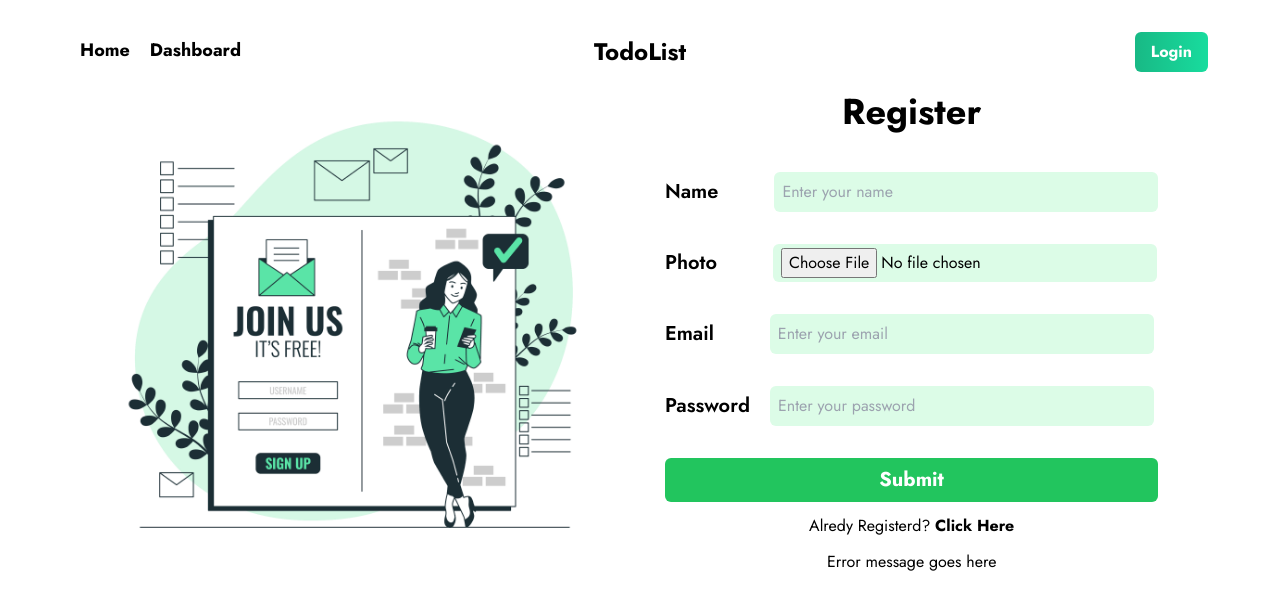
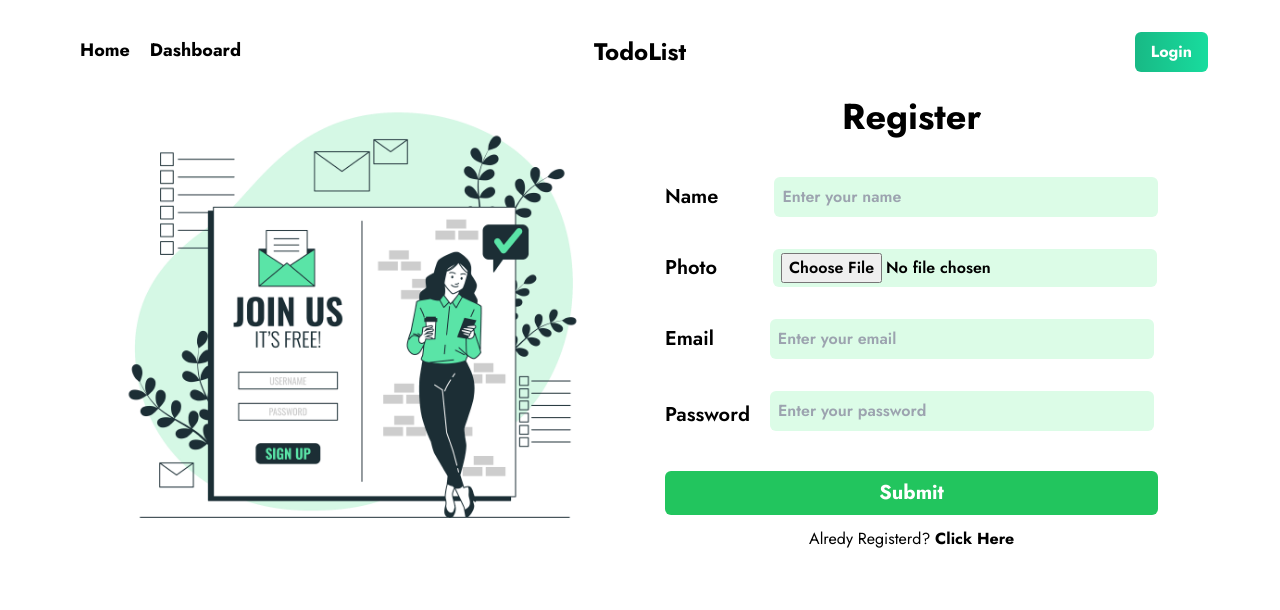
Before and after one commit to SabbirAhamedMaruf/TodoList-Client, a React (Vite) app: page /register in a window 1280 px wide. Shown: the top 610 px of the page. Built offline with nearby package versions, Linux system fonts and the light colour scheme; no server answers.

Commit message:
added functionality of user creation using email and password

```diff
--- a/package.json
+++ b/package.json
@@ -10,9 +10,11 @@
     "preview": "vite preview"
   },
   "dependencies": {
+    "axios": "^1.6.2",
     "firebase": "^10.7.1",
     "localforage": "^1.10.0",
     "match-sorter": "^6.3.1",
+    "prop-types": "^15.8.1",
     "react": "^18.2.0",
     "react-dom": "^18.2.0",
     "react-icons": "^4.12.0",
--- /dev/null
+++ b/src/Hooks/useAxiosPublic.jsx
@@ -0,0 +1,12 @@
+import axios from "axios";
+
+const axiosPublic = axios.create({
+  baseURL: "https://blood-donation-server-fawn.vercel.app",
+  withCredentials: true,
+});
+
+const useAxiosPublic = () => {
+  return axiosPublic;
+};
+
+export default useAxiosPublic;
--- a/src/Pages/Security/Register.jsx
+++ b/src/Pages/Security/Register.jsx
@@ -1,10 +1,87 @@
-import { useState } from "react";
+import { useContext, useState } from "react";
 import registerlogo from "../../assets/register.jpg";
 import Navbar from "../Shared/Navbar";
-import { Link } from "react-router-dom";
+import { useNavigate } from "react-router-dom";
+import { SecurityContext } from "../../Provider/SecurityProvider";
+import axios from "axios";
+import { NotificationContext } from "../../Hooks/Notification";
+import RegisterForm from "./RegisterForm";
+
+// Adding a generel instants for imgBB API for photo hosting
+const imageHostingAPI = `https://api.imgbb.com/1/upload?key=${
+  import.meta.env.VITE_IMGBBAPIKEY
+}`;
 
 const Register = () => {
-  const [error, setError] = useState("");
+  const [error, setError] = useState(null);
+  const [disabled, setDisabled] = useState(true);
+  const navigate = useNavigate();
+  const {
+    registerUserWithEmailAndPassword,
+    handleUpdateUserPhoto,
+    handleSignOut,
+  } = useContext(SecurityContext);
+  const { handleSuccessToast, handleErrorToast } =
+    useContext(NotificationContext);
+
+  // Handle password validation
+  const handlePasswordValidation = (e) => {
+    e.preventDefault();
+    if (e.target.value.length === 0) {
+      setError(null);
+      setDisabled(true);
+      return;
+    } else if (e.target.value.length < 6) {
+      setError("Password should be at least 6 character");
+      setDisabled(true);
+      return;
+    } else if (!/[A-Z]/.test(e.target.value)) {
+      setError("Password should contain at least one uppercase letter!");
+      setDisabled(true);
+      return;
+    } else if (!/[$#&|@%*]/.test(e.target.value)) {
+      setError("Password should contain at least one special letter!");
+      setDisabled(true);
+      return;
+    } else {
+      setError(null);
+      setDisabled(false);
+      return;
+    }
+  };
+
+  // Create user using email and password function
+  const createUserUsingEmailAndPassword = async (e) => {
+    e.preventDefault();
+    const form = e.target;
+    const username = form.name.value;
+    const useremail = form.email.value;
+    const userpassword = form.password.value;
+
+    // getting user photo
+    const formData = new FormData();
+    formData.append("image", form.photo.files[0]);
+    // Hosting user photo inside imgbb
+    const result = await axios.post(imageHostingAPI, formData);
+    const userphoto = result.data.data.display_url;
+
+    // Sending credential to firebase
+    registerUserWithEmailAndPassword(useremail, userpassword)
+      .then((res) => {
+        // updating user name and photo
+        handleUpdateUserPhoto(res.user, username, userphoto);
+        handleSignOut();
+        navigate("/login");
+        handleSuccessToast("User created successfully!");
+      })
+      .catch((error) => {
+        if (error.message.includes("auth/email-already-in-use")) {
+          handleErrorToast("This email is already registerd!");
+        } else {
+          handleErrorToast(error.message);
+        }
+      });
+  };
 
   return (
     <div className="lg:w-[90%] m-auto pt-3">
@@ -15,83 +92,14 @@ const Register = () => {
         <div className="lg:w-1/2 bg-white">
           <img src={registerlogo} className="px-10 lg:px-0" />
         </div>
-        <div className=" space-y-3">
-          <h1 className="text-center font-bold text-2xl md:text-3xl lg:text-4xl mb-10">
-            Register
-          </h1>
-          <form className="flex flex-col space-y-8">
-            <div className="flex items-center gap-14">
-              <label
-                className="text-[15px] lg:text-xl font-semibold"
-                htmlFor="name"
-              >
-                Name
-              </label>
-              <input
-                className="w-[60vw] lg:w-[30vw] py-2 px-2 bg-green-100 rounded-md outline-none"
-                type="text"
-                name="name"
-                placeholder="Enter your name"
-              />
-            </div>
-            <div className="flex items-center gap-14">
-              <label
-                className="text-[15px] lg:text-xl font-semibold"
-                htmlFor="photo"
-              >
-                Photo
-              </label>
-              <input
-                className="w-[60vw] lg:w-[30vw] py-1 px-2 bg-green-100 rounded-md outline-none"
-                type="file"
-                name="photo"
-              />
-            </div>
-            <div className="flex items-center gap-14">
-              <label
-                className="text-[15px] lg:text-xl font-semibold"
-                htmlFor="email"
-              >
-                Email
-              </label>
-              <input
-                className="w-[60vw] lg:w-[30vw] py-2 px-2 bg-green-100 rounded-md outline-none"
-                type="email"
-                name="email"
-                placeholder="Enter your email"
-              />
-            </div>
-            <div className="flex items-center gap-7 lg:gap-5">
-              <label
-                className="text-[15px] lg:text-xl font-semibold"
-                htmlFor="password"
-              >
-                Password
-              </label>
-              <input
-                className="w-[60vw] lg:w-[30vw] py-2 px-2 bg-green-100 rounded-md outline-none"
-                type="password"
-                name="password"
-                placeholder="Enter your password"
-              />
-            </div>
 
-            <input
-              className="text-center text-xl text-white font-bold rounded-md  py-2 bg-black lg:bg-green-500 transition-colors duration-700 hover:bg-[#fb9c00]"
-              type="submit"
-              value="Submit"
-            />
-          </form>
-          <div className="text-center space-y-3">
-            <p>
-              Alredy Registerd?{" "}
-              <Link to="/login" className="font-bold hover:text-green-500">
-                Click Here
-              </Link>
-            </p>
-            <p>Error message goes here</p>
-          </div>
-        </div>
+        {/* Separated form of Register inside Register From Component */}
+        <RegisterForm
+          error={error}
+          disabled={disabled}
+          handlePasswordValidation={handlePasswordValidation}
+          createUserUsingEmailAndPassword={createUserUsingEmailAndPassword}
+        ></RegisterForm>
       </div>
     </div>
   );
--- /dev/null
+++ b/src/Pages/Security/RegisterForm.jsx
@@ -0,0 +1,107 @@
+import { Link } from "react-router-dom";
+import PropTypes from "prop-types";
+const RegisterForm = ({
+  error,
+  disabled,
+  handlePasswordValidation,
+  createUserUsingEmailAndPassword,
+}) => {
+  return (
+    <div className=" space-y-3">
+      <h1 className="text-center font-bold text-2xl md:text-3xl lg:text-4xl mb-10">
+        Register
+      </h1>
+      <form
+        onSubmit={createUserUsingEmailAndPassword}
+        className="flex flex-col space-y-8"
+      >
+        <div className="flex items-center gap-14">
+          <label
+            className="text-[15px] lg:text-xl font-semibold"
+            htmlFor="name"
+          >
+            Name
+          </label>
+          <input
+            className="w-[60vw] lg:w-[30vw] py-2 px-2 bg-green-100 rounded-md outline-none font-semibold"
+            type="text"
+            name="name"
+            placeholder="Enter your name"
+          />
+        </div>
+        <div className="flex items-center gap-14">
+          <label
+            className="text-[15px] lg:text-xl font-semibold"
+            htmlFor="photo"
+          >
+            Photo
+          </label>
+          <input
+            className="w-[60vw] lg:w-[30vw] py-1 px-2 bg-green-100 rounded-md outline-none font-semibold"
+            type="file"
+            name="photo"
+            accept=".png, .jpg, .jpeg"
+          />
+        </div>
+        <div className="flex items-center gap-14">
+          <label
+            className="text-[15px] lg:text-xl font-semibold"
+            htmlFor="email"
+          >
+            Email
+          </label>
+          <input
+            className="w-[60vw] lg:w-[30vw] py-2 px-2 bg-green-100 rounded-md outline-none font-semibold"
+            type="email"
+            name="email"
+            placeholder="Enter your email"
+          />
+        </div>
+        <div className="flex items-center gap-7 lg:gap-5">
+          <label
+            className={`text-[15px] lg:text-xl font-semibold ${
+              error ? "mb-7" : "mb-0"
+            }`}
+            htmlFor="password"
+          >
+            Password
+          </label>
+          <div>
+            <input
+              onChange={handlePasswordValidation}
+              className="w-[60vw] lg:w-[30vw] py-2 px-2 bg-green-100 rounded-md outline-none font-semibold"
+              type="password"
+              name="password"
+              placeholder="Enter your password"
+            />
+            <p className="mt-2">{error && error}</p>
+          </div>
+        </div>
+
+        <input
+          disabled={disabled}
+          className="text-center text-xl text-white font-bold rounded-md  py-2 bg-black lg:bg-green-500 transition-colors duration-700 hover:bg-[#fb9c00] disabled:cursor-not-allowed"
+          type="submit"
+          value="Submit"
+        />
+      </form>
+      <div className="text-center space-y-3">
+        <p>
+          Alredy Registerd?{" "}
+          <Link to="/login" className="font-bold hover:text-green-500">
+            Click Here
+          </Link>
+        </p>
+      </div>
+    </div>
+  );
+};
+
+RegisterForm.propTypes = {
+  error: PropTypes.string,
+  disabled: PropTypes.bool,
+  handlePasswordValidation: PropTypes.func,
+  createUserUsingEmailAndPassword: PropTypes.func,
+};
+
+export default RegisterForm;
--- a/src/Provider/SecurityProvider.jsx
+++ b/src/Provider/SecurityProvider.jsx
@@ -1,9 +1,50 @@
-const SecurityProvider = () => {
+import { createContext, useState } from "react";
+import PropTypes from 'prop-types'
+// firebase imports
+import { createUserWithEmailAndPassword, signInWithEmailAndPassword, signOut, updateProfile } from "firebase/auth";
+import auth from "../Firebase/firebase.config";
+
+export const SecurityContext = createContext(null);
+const SecurityProvider = ({children}) => {
+    const [user,setUser]= useState(null);
+    const [loading,setLoading]=useState(true);
+
+    // Register User (Register Page)
+    const registerUserWithEmailAndPassword=(email,password)=>{
+        setLoading(true);
+        return createUserWithEmailAndPassword(auth,email,password);
+    }
+
+
+
+    // Update User Data
+    const handleUpdateUserPhoto=(user,name,photo)=>{
+        updateProfile(user,{
+            displayName:name,
+            photoURL:photo
+        })
+    }
+    // Sign out user
+    const handleSignOut=()=>{
+        signOut(auth);
+    }
+
+    const securityContextValue={
+        user,
+        loading,
+        registerUserWithEmailAndPassword,
+        handleUpdateUserPhoto,
+        handleSignOut
+    }
     return (
-        <div>
-
-        </div>
+        <SecurityContext.Provider value={securityContextValue}>
+            {children}
+        </SecurityContext.Provider>
     );
 };
 
+
+SecurityProvider.propTypes={
+    children:PropTypes.node
+}
 export default SecurityProvider;
--- a/src/main.jsx
+++ b/src/main.jsx
@@ -4,11 +4,14 @@ import "./index.css";
 import { RouterProvider } from "react-router-dom";
 import routes from "./Routes/Routes";
 import Notification from "./hooks/Notification";
+import SecurityProvider from "./Provider/SecurityProvider";
 
 ReactDOM.createRoot(document.getElementById("root")).render(
   <React.StrictMode>
     <Notification>
-      <RouterProvider router={routes}/>
+      <SecurityProvider>
+        <RouterProvider router={routes} />
+      </SecurityProvider>
     </Notification>
   </React.StrictMode>
 );
```
Also changed, not shown: 1 other file (tests, documents, lock files or other folders).
